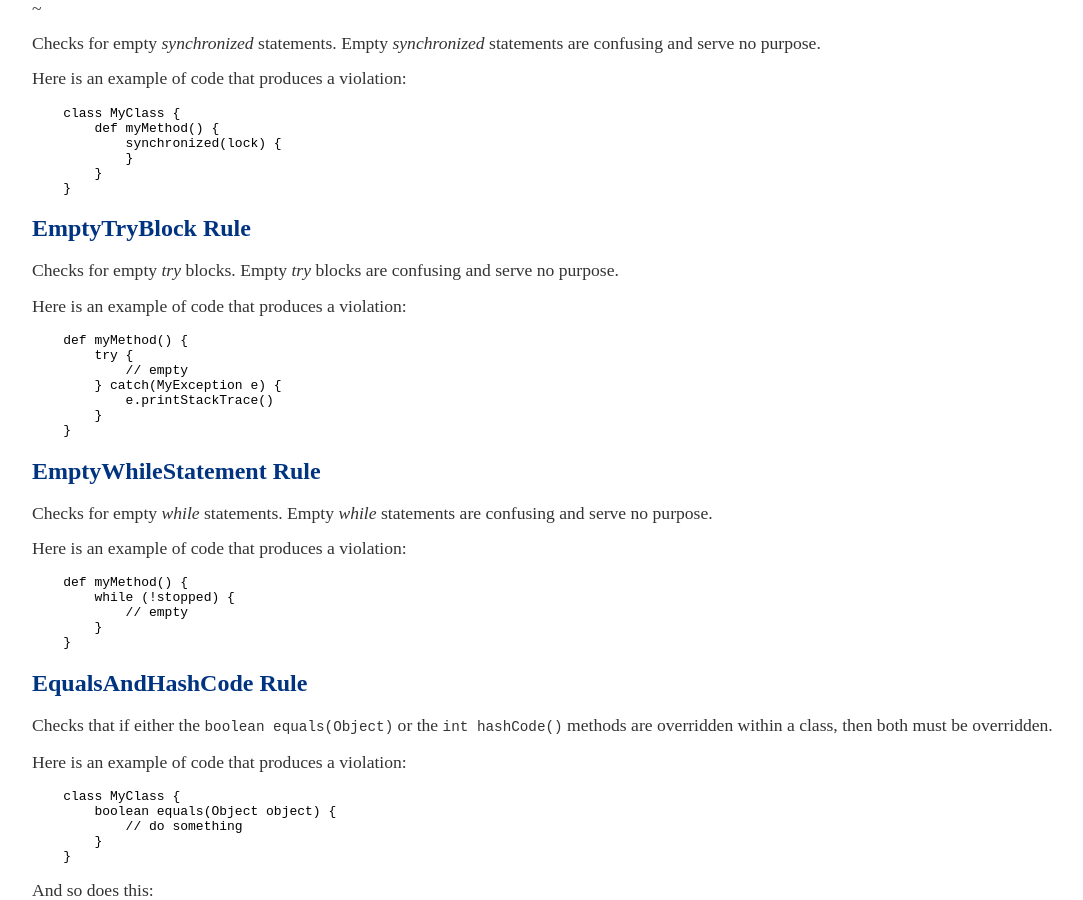
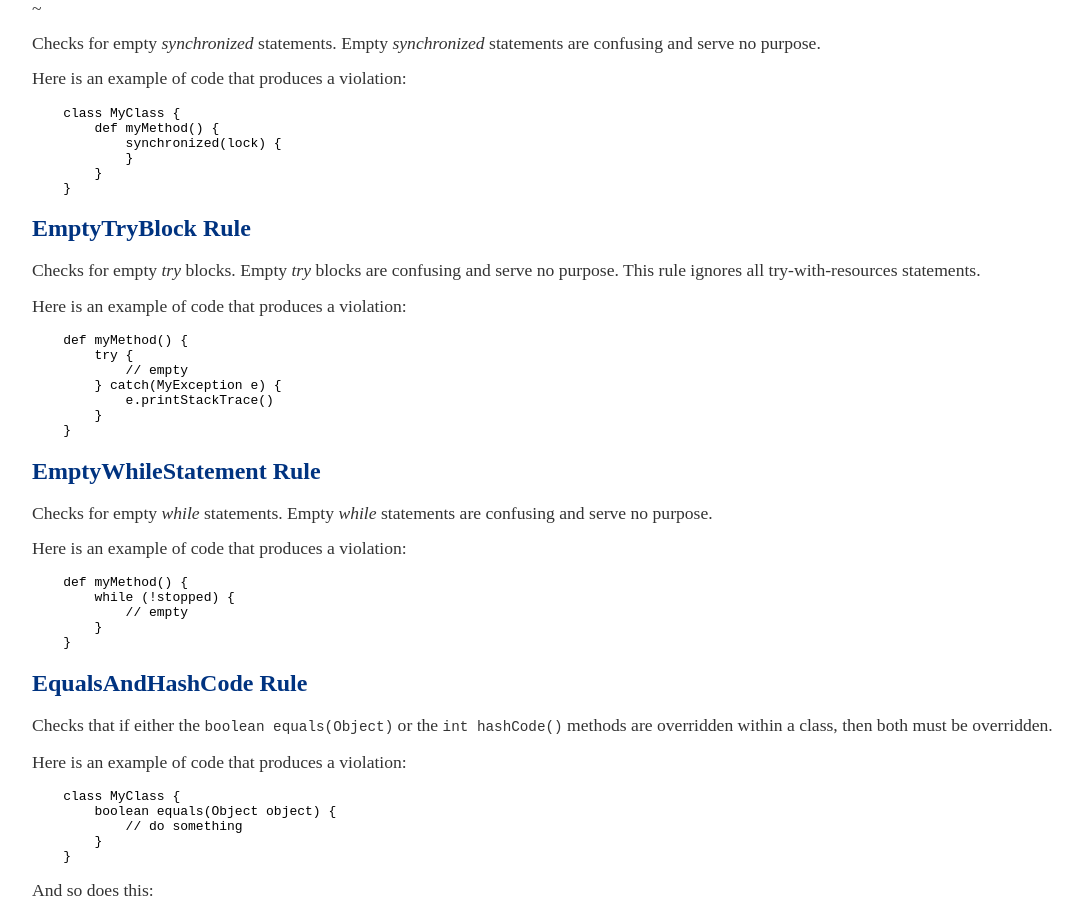
Before and after one commit to CodeNarc/CodeNarc, a Jekyll site: the page built from codenarc-rules-basic.md, in a window 1280 px wide and 900 px high, scrolled down 8290 px. Shown: the whole window, without its empty margins (178-1261 px from the left). Built offline with Jekyll 4.4.1, drawn with Linux system fonts in a browser that asks for light colours.

Commit message:
#701: EmptyTryBlock rule: Ignore all try-with-resources statements

```diff
--- a/codenarc-rules-basic.md
+++ b/codenarc-rules-basic.md
@@ -571,7 +571,7 @@ Here is an example of code that produces a violation:
 
 ## EmptyTryBlock Rule
 
-Checks for empty *try* blocks. Empty *try* blocks are confusing and serve no purpose.
+Checks for empty *try* blocks. Empty *try* blocks are confusing and serve no purpose. This rule ignores all try-with-resources statements.
 
 Here is an example of code that produces a violation:
 
```
